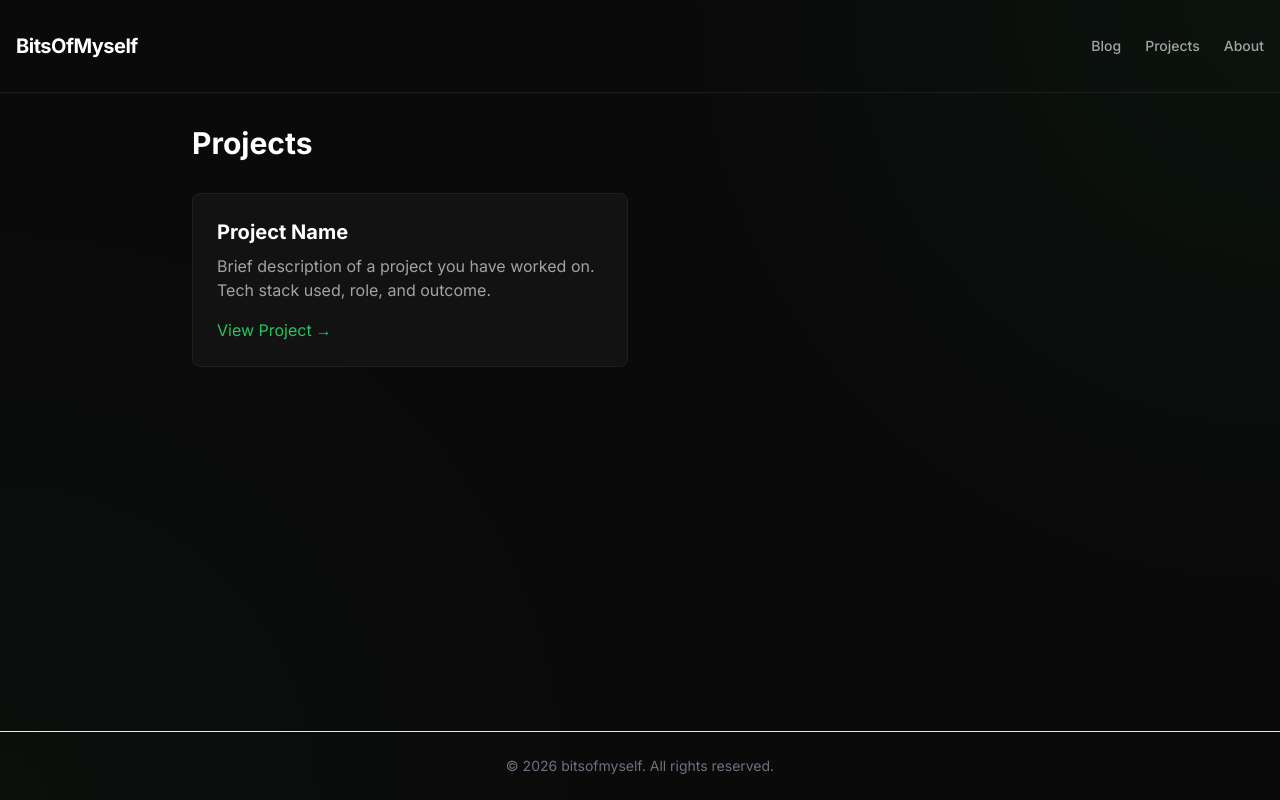
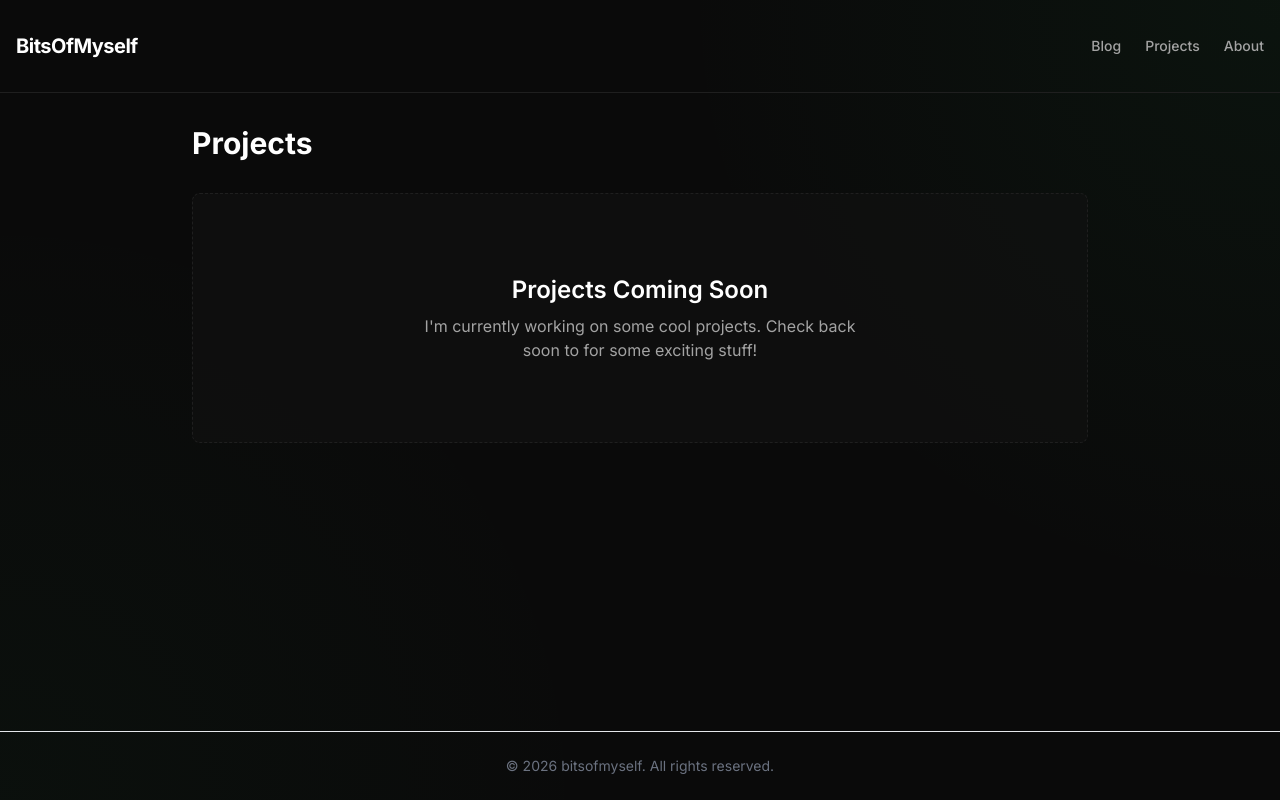
Before and after one commit to joeyoggie/bitsofmyself, a Next.js app: page /projects in a window 1280 px wide. Built offline with nearby package versions, Linux system fonts and the light colour scheme.

Commit message:
feat: Implement dynamic project rendering from a `PROJECTS` array or display a "coming soon" message if no projects are defined.

```diff
--- a/src/app/projects/page.tsx
+++ b/src/app/projects/page.tsx
@@ -1,19 +1,32 @@
+const PROJECTS: any[] = [] // Add projects here
+
 export default function ProjectsPage() {
     return (
         <div className="max-w-4xl mx-auto">
             <h1 className="text-3xl font-bold mb-8 text-white">Projects</h1>
-            <div className="grid gap-6 md:grid-cols-2">
-                <div className="p-6 border border-dark-border bg-dark-surface rounded-lg hover:border-brand-500/50 transition-all">
-                    <h2 className="text-xl font-bold mb-2 text-white">Project Name</h2>
-                    <p className="text-dark-muted mb-4">
-                        Brief description of a project you have worked on. Tech stack used, role, and outcome.
+
+            {PROJECTS.length > 0 ? (
+                <div className="grid gap-6 md:grid-cols-2">
+                    {PROJECTS.map((project, index) => (
+                        <div key={index} className="p-6 border border-dark-border bg-dark-surface rounded-lg hover:border-brand-500/50 transition-all">
+                            <h2 className="text-xl font-bold mb-2 text-white">{project.name}</h2>
+                            <p className="text-dark-muted mb-4">
+                                {project.description}
+                            </p>
+                            <a href={project.url} className="text-brand-500 hover:text-brand-400 transition-colors inline-flex items-center">
+                                View Project <span className="ml-1">→</span>
+                            </a>
+                        </div>
+                    ))}
+                </div>
+            ) : (
+                <div className="py-20 text-center border border-dashed border-dark-border rounded-lg bg-dark-surface/50">
+                    <h2 className="text-2xl font-semibold text-white mb-2">Projects Coming Soon</h2>
+                    <p className="text-dark-muted max-w-md mx-auto">
+                        I'm currently working on some cool projects. Check back soon to for some exciting stuff!
                     </p>
-                    <a href="#" className="text-brand-500 hover:text-brand-400 transition-colors inline-flex items-center">
-                        View Project <span className="ml-1">→</span>
-                    </a>
                 </div>
-                {/* Add more projects here */}
-            </div>
+            )}
         </div>
     )
 }
```
